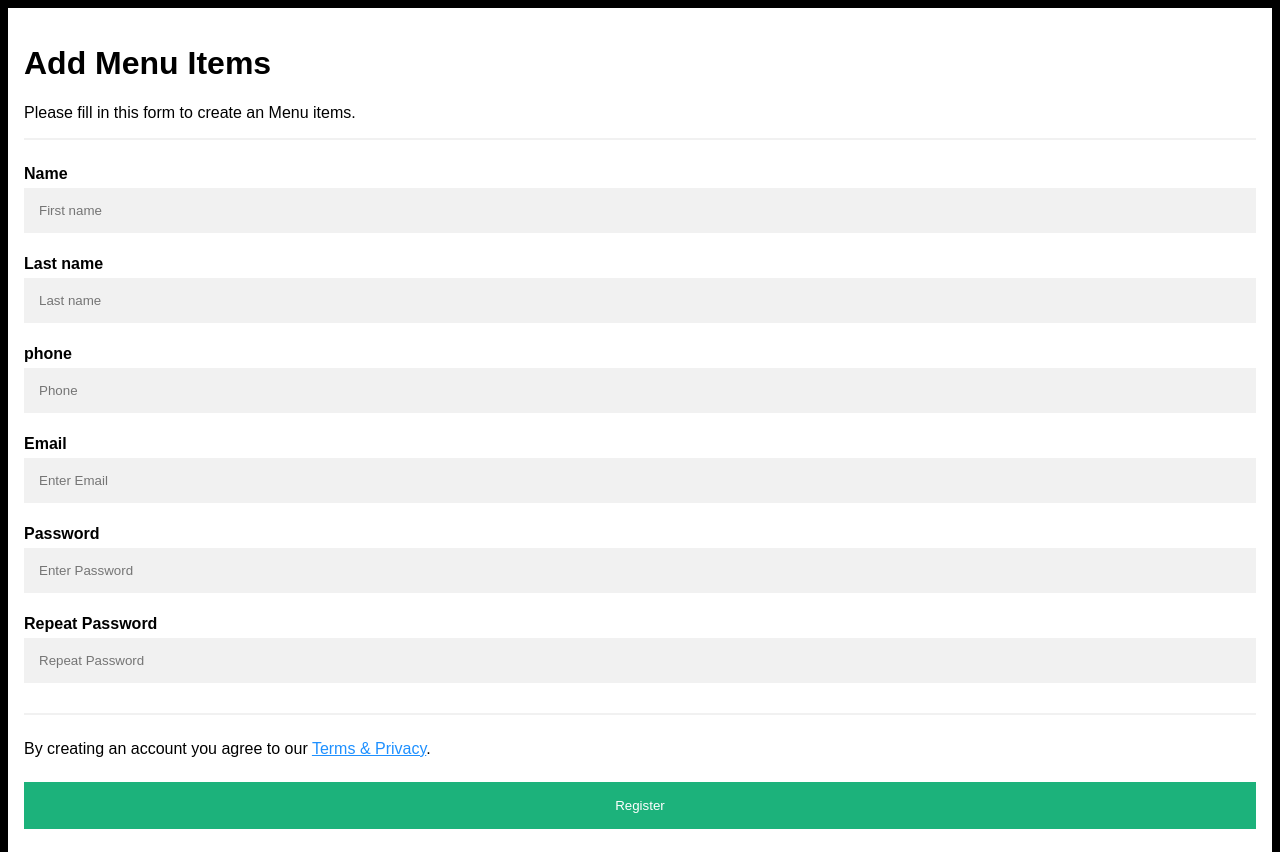
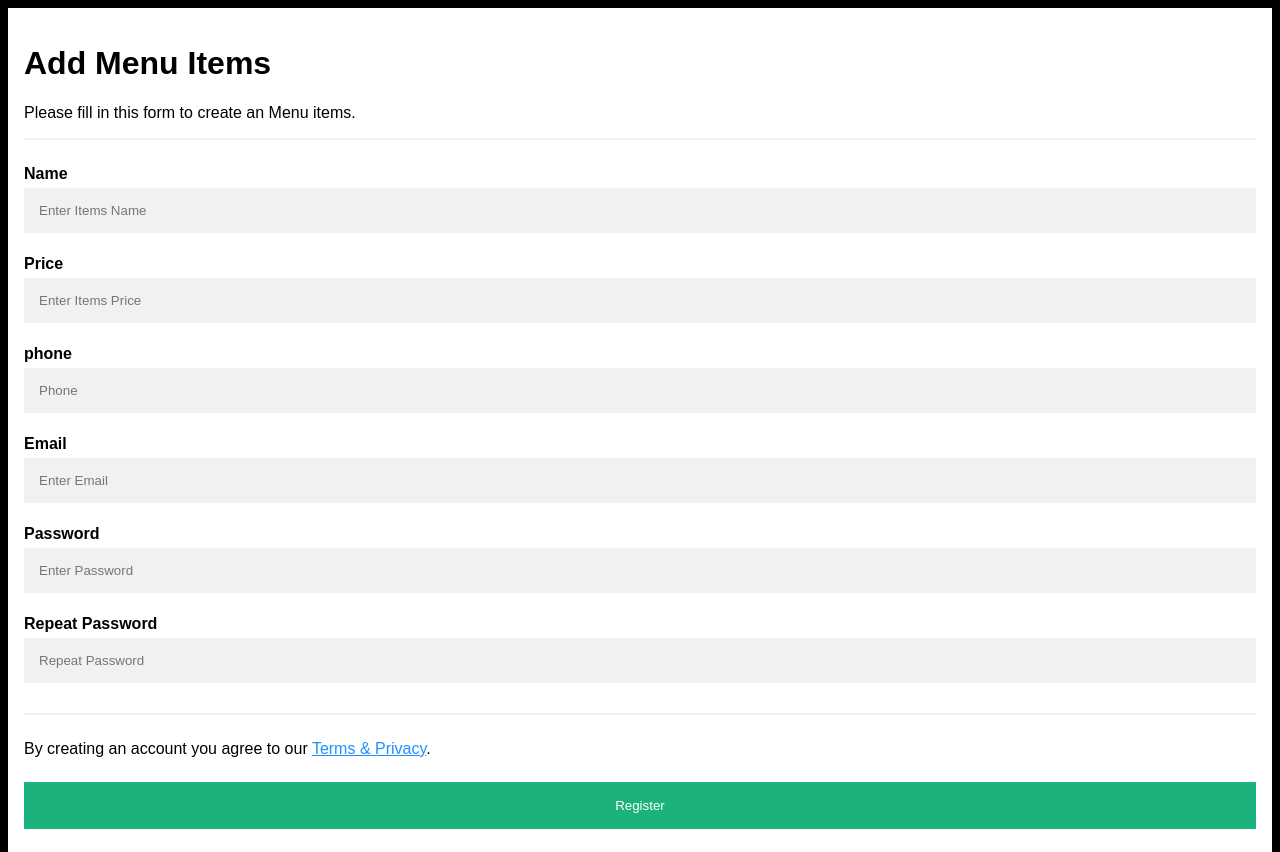
Before and after one commit to armangiter/maktab64-cafe-project, a Flask app: page /menuitem in a window 1280 px wide. Shown: the top 852 px of the page. Run offline with Flask 2, Linux system fonts and the light colour scheme.

Commit message:
refactor : price label

```diff
--- a/templates/menuitems.html
+++ b/templates/menuitems.html
@@ -74,10 +74,10 @@
         <p>Please fill in this form to create an Menu items.</p>
         <hr>
         <label><b>Name</b></label>
-        <input type="text" placeholder="First name" name="firstname" id="firstname" required="">
+        <input type="text" placeholder="Enter Items Name" name="name" id="name" required="">
 
-        <label><b>Last name</b></label>
-        <input type="text" placeholder="Last name" name="lastname" id="lastname" required="">
+        <label><b>Price</b></label>
+        <input type="text" placeholder="Enter Items Price" name="price" id="price" required="">
 
         <label><b>phone</b></label>
         <input type="text" placeholder="Phone" name="phone" id="phone" required="">
```
